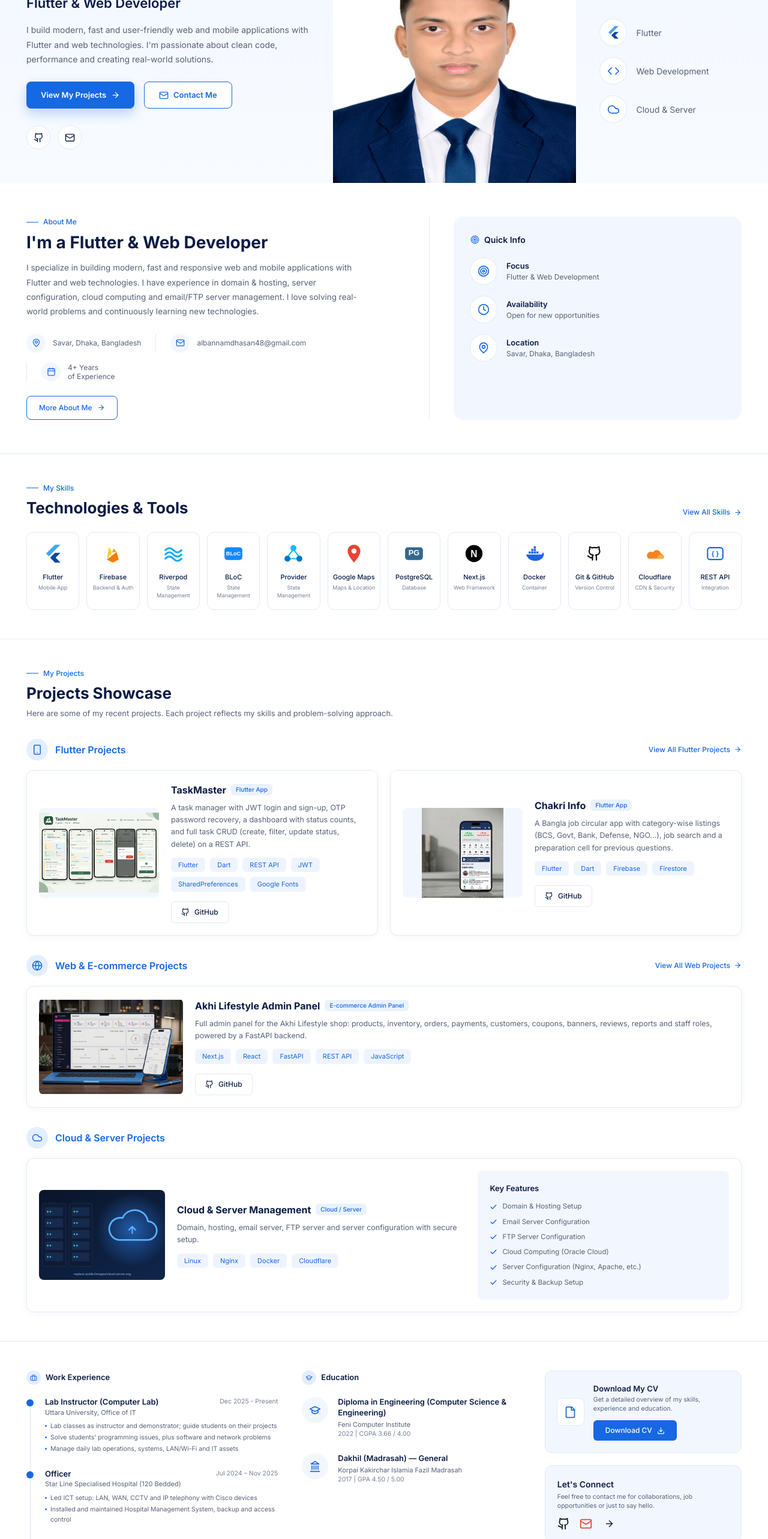
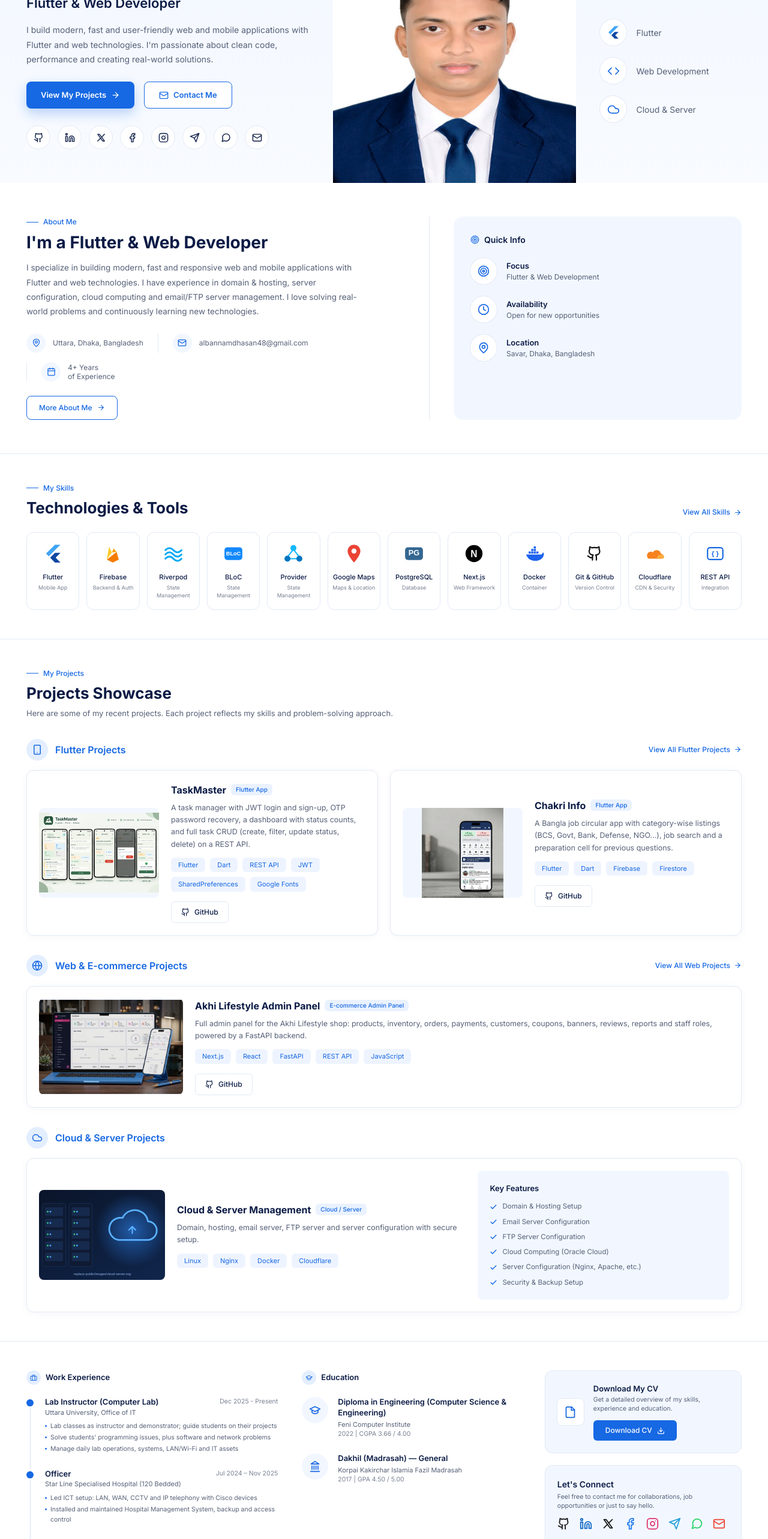
Before and after one commit to hasanalbannadev/hasanalbannadev.github.io, a Next.js app: page / in a window 1280 px wide. Shown: the part 234-2800 px from the top of the page at 60% size. Built offline with nearby package versions, Linux system fonts and the light colour scheme.

Commit message:
social link update

```diff
--- a/src/data/portfolio.js
+++ b/src/data/portfolio.js
@@ -15,7 +15,7 @@ export const profile = {
     "I specialize in building modern, fast and responsive web and mobile applications with Flutter and web technologies. I have experience in domain & hosting, server configuration, cloud computing and email/FTP server management. I love solving real-world problems and continuously learning new technologies.",
   email: "albannamdhasan48@gmail.com",
   phone: "+880 1336-913528",
-  location: "Savar, Dhaka, Bangladesh",
+  location: "Uttara, Dhaka, Bangladesh",
   years: "4+", // অভিজ্ঞতার বছর
 
   // হিরো সেকশনের ছবি (আসল ছবি দিলে এই path বদলান, যেমন "/images/hasan.png")
@@ -26,19 +26,18 @@ export const profile = {
   cvFileName: "Hasan_Al_Banna_CV.pdf",
 
   // এই পোর্টফোলিওর নিজের GitHub রিপোজিটরি
-  portfolioRepo: "https://github.com/HASANALBANNA2024/hasan_al_banna",
+  portfolioRepo: "https://github.com/hasanalbannadev/hasanalbannadev.github.io",
 
   // সোশ্যাল লিংক — যেটায় লিংক বসাবেন সেটাই সাইটে দেখাবে। ফাঁকা ("") থাকলে আইকন লুকানো থাকবে।
   // সমর্থিত: github, linkedin, x, facebook, instagram, youtube, telegram, whatsapp
   social: {
-    github: "https://github.com/HASANALBANNA2024",
-    linkedin: "",
-    x: "",
-    facebook: "",
-    instagram: "",
-    youtube: "",
-    telegram: "",
-    whatsapp: "", // যেমন: "https://wa.me/8801XXXXXXXXX"
+    github: "https://github.com/hasanalbannadev",
+    linkedin: "https://www.linkedin.com/in/md-hasan-al-banna-632302233/",
+    x: "https://x.com/md_al_Banna",
+    facebook: "https://www.facebook.com/share/1C8b5e8VSN/",
+    instagram: "https://www.instagram.com/mdbanna4",
+    telegram: "https://t.me/+8801336913528",
+    whatsapp: "https://wa.me/8801580361198", // যেমন: "https://wa.me/8801XXXXXXXXX"
   },
 };
 
@@ -49,7 +48,6 @@ const socialOrder = [
   ["x", "X"],
   ["facebook", "Facebook"],
   ["instagram", "Instagram"],
-  ["youtube", "YouTube"],
   ["telegram", "Telegram"],
   ["whatsapp", "WhatsApp"],
 ];
```
